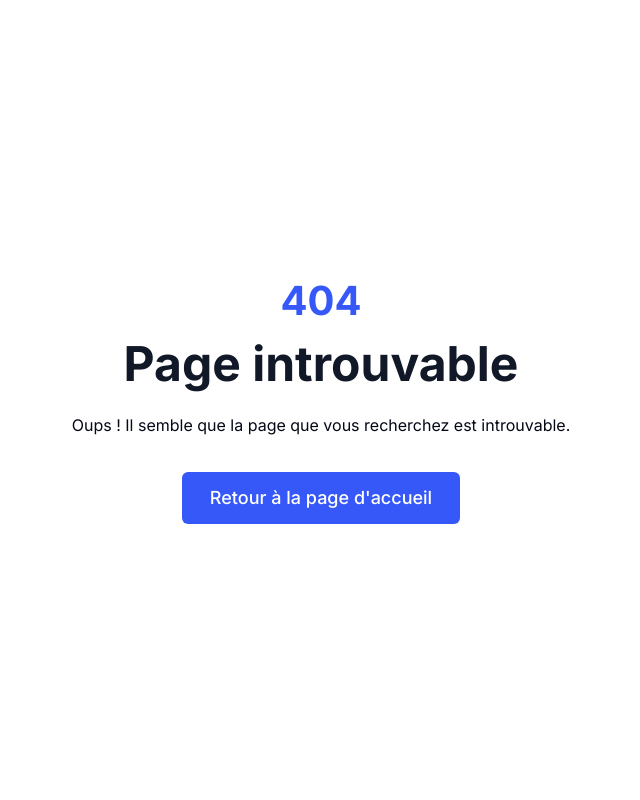
After one commit to llayz46/com.portfolio, a PHP site: page /pages/404error.html in a window 1280 px wide. The commit adds this page. Shown: the whole page, without its empty margins (319-959 px from the left). Run offline with PHP 8.4, Linux system fonts and the light colour scheme.

Commit message:
404 error page

```diff
--- a/assets/css/style.css
+++ b/assets/css/style.css
@@ -83,14 +83,14 @@ html {
   line-height: 2.2rem;
 }
 
-.hero__title {
+.error__title, .hero__title {
   color: #fff;
   font-size: 4.8rem;
   font-weight: 700;
   line-height: 5.8rem;
 }
 
-.contact__container-texts .contact__title, .project__title {
+.error__type, .contact__container-texts .contact__title, .project__title {
   color: #111928;
   font-size: 4rem;
   font-weight: 700;
@@ -109,7 +109,7 @@ html {
   line-height: 2.4rem;
 }
 
-.contact__form-input::placeholder, .contact__form-input, .contact__type-content, .contact__container-texts .contact__description, .project__description {
+.error__content, .contact__form-input::placeholder, .contact__form-input, .contact__type-content, .contact__container-texts .contact__description, .project__description {
   color: #637381;
   font-size: 1.6rem;
   line-height: 2.4rem;
@@ -165,7 +165,7 @@ html {
   transition: all 0.05s ease-out;
 }
 
-.contact__form-button, .hero__button, .project__card-button {
+.error__return, .contact__form-button, .hero__button, .project__card-button {
   transition: all 0.12s ease-out;
 }
 
@@ -332,14 +332,14 @@ html {
   line-height: 2.2rem;
 }
 
-.hero__title {
+.error__title, .hero__title {
   color: #fff;
   font-size: 4.8rem;
   font-weight: 700;
   line-height: 5.8rem;
 }
 
-.contact__container-texts .contact__title, .project__title {
+.error__type, .contact__container-texts .contact__title, .project__title {
   color: #111928;
   font-size: 4rem;
   font-weight: 700;
@@ -358,7 +358,7 @@ html {
   line-height: 2.4rem;
 }
 
-.contact__form-input::placeholder, .contact__form-input, .contact__type-content, .contact__container-texts .contact__description, .project__description {
+.error__content, .contact__form-input::placeholder, .contact__form-input, .contact__type-content, .contact__container-texts .contact__description, .project__description {
   color: #637381;
   font-size: 1.6rem;
   line-height: 2.4rem;
@@ -414,7 +414,7 @@ html {
   transition: all 0.05s ease-out;
 }
 
-.contact__form-button, .hero__button, .project__card-button {
+.error__return, .contact__form-button, .hero__button, .project__card-button {
   transition: all 0.12s ease-out;
 }
 
@@ -561,14 +561,14 @@ html {
   line-height: 2.2rem;
 }
 
-.hero__title {
+.error__title, .hero__title {
   color: #fff;
   font-size: 4.8rem;
   font-weight: 700;
   line-height: 5.8rem;
 }
 
-.contact__container-texts .contact__title, .project__title {
+.error__type, .contact__container-texts .contact__title, .project__title {
   color: #111928;
   font-size: 4rem;
   font-weight: 700;
@@ -587,7 +587,7 @@ html {
   line-height: 2.4rem;
 }
 
-.contact__form-input::placeholder, .contact__form-input, .contact__type-content, .contact__container-texts .contact__description, .project__description {
+.error__content, .contact__form-input::placeholder, .contact__form-input, .contact__type-content, .contact__container-texts .contact__description, .project__description {
   color: #637381;
   font-size: 1.6rem;
   line-height: 2.4rem;
@@ -643,7 +643,7 @@ html {
   transition: all 0.05s ease-out;
 }
 
-.contact__form-button, .hero__button, .project__card-button {
+.error__return, .contact__form-button, .hero__button, .project__card-button {
   transition: all 0.12s ease-out;
 }
 
@@ -792,14 +792,14 @@ html {
   line-height: 2.2rem;
 }
 
-.hero__title {
+.error__title, .hero__title {
   color: #fff;
   font-size: 4.8rem;
   font-weight: 700;
   line-height: 5.8rem;
 }
 
-.project__title, .contact__container-texts .contact__title {
+.error__type, .project__title, .contact__container-texts .contact__title {
   color: #111928;
   font-size: 4rem;
   font-weight: 700;
@@ -818,7 +818,7 @@ html {
   line-height: 2.4rem;
 }
 
-.project__description, .contact__container-texts .contact__description, .contact__type-content, .contact__form-input, .contact__form-input::placeholder {
+.error__content, .project__description, .contact__container-texts .contact__description, .contact__type-content, .contact__form-input, .contact__form-input::placeholder {
   color: #637381;
   font-size: 1.6rem;
   line-height: 2.4rem;
@@ -874,7 +874,7 @@ html {
   transition: all 0.05s ease-out;
 }
 
-.contact__form-button, .hero__button, .project__card-button {
+.error__return, .contact__form-button, .hero__button, .project__card-button {
   transition: all 0.12s ease-out;
 }
 
@@ -1072,14 +1072,14 @@ html {
   line-height: 2.2rem;
 }
 
-.hero__title {
+.error__title, .hero__title {
   color: #fff;
   font-size: 4.8rem;
   font-weight: 700;
   line-height: 5.8rem;
 }
 
-.project__title, .contact__container-texts .contact__title {
+.error__type, .project__title, .contact__container-texts .contact__title {
   color: #111928;
   font-size: 4rem;
   font-weight: 700;
@@ -1098,7 +1098,7 @@ html {
   line-height: 2.4rem;
 }
 
-.project__description, .contact__container-texts .contact__description, .contact__type-content, .contact__form-input, .contact__form-input::placeholder {
+.error__content, .project__description, .contact__container-texts .contact__description, .contact__type-content, .contact__form-input, .contact__form-input::placeholder {
   color: #637381;
   font-size: 1.6rem;
   line-height: 2.4rem;
@@ -1154,7 +1154,7 @@ html {
   transition: all 0.05s ease-out;
 }
 
-.contact__form-button, .hero__button, .project__card-button {
+.error__return, .contact__form-button, .hero__button, .project__card-button {
   transition: all 0.12s ease-out;
 }
 
@@ -1281,4 +1281,223 @@ html {
 .footer__ellipse--bleft {
   bottom: 0;
   left: 0;
+}
+
+.header__container .header__logo, .header__container .header__nav, .header__mode .header__lightmode,
+.header__mode .header__darkmode, .project__card, .project__card-texts, .footer__logo, .footer__phone {
+  display: flex;
+  align-items: center;
+}
+
+.hero, .project__container-texts {
+  display: flex;
+  flex-direction: column;
+  margin-left: auto;
+  margin-right: auto;
+}
+
+.header__container .header__logo-text, .footer__logo-text {
+  font-family: poppins, sans-serif;
+  color: #fff;
+  font-size: 2.6rem;
+  font-weight: 500;
+}
+
+.header__container .header__nav-link {
+  color: #fff;
+  font-size: 1.8rem;
+}
+
+.project__breadcrumb, .contact__container-texts .contact__breadcrumb, .contact__type {
+  color: #3758f9;
+  font-size: 1.8rem;
+  font-weight: 600;
+  line-height: 2.6rem;
+}
+
+.project__card-title {
+  color: #111928;
+  font-size: 2rem;
+  font-weight: 700;
+  line-height: 2.4rem;
+}
+
+.project__card-tech, .footer__phone-number {
+  color: #3758f9;
+  font-size: 1.4rem;
+  font-weight: 500;
+  line-height: 2.2rem;
+}
+
+.hero__title, .error__title {
+  color: #fff;
+  font-size: 4.8rem;
+  font-weight: 700;
+  line-height: 5.8rem;
+}
+
+.project__title, .contact__container-texts .contact__title, .error__type {
+  color: #111928;
+  font-size: 4rem;
+  font-weight: 700;
+  line-height: 4.8rem;
+}
+
+.hero__description, .footer__list-title {
+  color: #fff;
+  font-size: 1.8rem;
+  line-height: 2.6rem;
+}
+
+.contact__form-input::-moz-placeholder {
+  color: #637381;
+  font-size: 1.6rem;
+  line-height: 2.4rem;
+}
+
+.project__description, .contact__container-texts .contact__description, .contact__type-content, .contact__form-input, .contact__form-input::placeholder, .error__content {
+  color: #637381;
+  font-size: 1.6rem;
+  line-height: 2.4rem;
+}
+
+.footer__list-content, .footer__copyright {
+  color: rgba(255, 255, 255, 0.6);
+  font-size: 1.6rem;
+  line-height: 2.4rem;
+}
+
+.hero__button {
+  background-color: #fff;
+  border: 1px solid #fff;
+  color: #3758f9;
+  border-radius: 0.6rem;
+  font-size: 1.8rem;
+  font-weight: 500;
+  line-height: 2.6rem;
+  padding: 1.3rem 2.8rem;
+}
+
+.hero__button:hover, .hero__button:focus {
+  outline: none;
+  background: none;
+  border: 1px solid #fff;
+  color: #fff;
+}
+
+.project__card-button {
+  border: 1px solid #dfe4ea;
+  border-radius: 0.6rem;
+  color: #637381;
+  font-size: 1.6rem;
+  font-weight: 500;
+  line-height: 2.4rem;
+  padding: 1rem 2.8rem;
+}
+
+.project__card-button:hover, .project__card-button:focus {
+  background-color: #3758f9;
+  border: 1px solid #3758f9;
+  color: #fff;
+  outline: none;
+}
+
+.project__card-button:active {
+  border: 1px solid #031361;
+  background-color: #031361;
+}
+
+.footer__list-content, .footer__social-link {
+  transition: all 0.05s ease-out;
+}
+
+.contact__form-button, .error__return, .hero__button, .project__card-button {
+  transition: all 0.12s ease-out;
+}
+
+@keyframes slideFromTop {
+  0% {
+    transform: translateY(-100%);
+    opacity: 0;
+  }
+  100% {
+    transform: translateY(0);
+    opacity: 1;
+  }
+}
+@keyframes slideFromBottom {
+  0% {
+    transform: translateY(100%);
+    opacity: 0;
+  }
+  100% {
+    transform: translateY(0);
+    opacity: 1;
+  }
+}
+@keyframes fadeInLeft {
+  0% {
+    transform: translate3d(-50%, 0, 0);
+    opacity: 0;
+  }
+  100% {
+    transform: translateZ(0);
+    opacity: 1;
+  }
+}
+@keyframes fadeInRight {
+  0% {
+    transform: translate3d(50%, 0, 0);
+    opacity: 0;
+  }
+  100% {
+    transform: translateZ(0);
+    opacity: 1;
+  }
+}
+@keyframes zoomIn {
+  0% {
+    transform: scale3d(0.3, 0.3, 0.3);
+    opacity: 0;
+  }
+  50% {
+    opacity: 1;
+  }
+}
+.error {
+  background-color: #fff;
+  display: flex;
+  flex-direction: column;
+  text-align: center;
+  justify-content: center;
+  align-items: center;
+  height: 100vh;
+}
+.error__type {
+  color: #3758f9;
+  margin-bottom: 1rem;
+  animation: 1s 0s 1 slideFromTop;
+}
+.error__title {
+  color: #111928;
+  margin-bottom: 2rem;
+  animation: 1s 0s 1 fadeInRight;
+}
+.error__content {
+  color: #040817;
+  margin-bottom: 3.5rem;
+  animation: 1s 0s 1 fadeInLeft;
+}
+.error__return {
+  background-color: #3758f9;
+  color: #fff;
+  border-radius: 0.6rem;
+  font-size: 1.8rem;
+  font-weight: 500;
+  line-height: 2.6rem;
+  padding: 1.3rem 2.8rem;
+  animation: 1s 0s 1 slideFromBottom;
+}
+.error__return:hover {
+  background-color: #031361;
 }/*# sourceMappingURL=style.css.map */
--- /dev/null
+++ b/css/sass/components/_404error.sass
@@ -0,0 +1,42 @@
+@use '../tools/_all' as utils
+
+.error
+  background-color: utils.$color-light
+  display: flex
+  flex-direction: column
+  text-align: center
+  justify-content: center
+  align-items: center
+  height: 100vh
+
+  &__type
+    @extend %text-mid-title
+    color: utils.$color-main
+    margin-bottom: 1rem
+    animation: 1s 0s 1 slideFromTop
+
+  &__title
+    @extend %text-big-title
+    color: utils.$color-title
+    margin-bottom: 2rem
+    animation: 1s 0s 1 fadeInRight
+
+  &__content
+    @extend %text-mid-content
+    color: utils.$color-bg-dark
+    margin-bottom: 3.5rem
+    animation: 1s 0s 1 fadeInLeft
+
+  &__return
+    background-color: utils.$color-main
+    color: utils.$color-light
+    border-radius: 0.6rem
+    font-size: 1.8rem
+    font-weight: 500
+    line-height: 2.6rem
+    padding: 1.3rem 2.8rem
+    @extend %transition-button
+    animation: 1s 0s 1 slideFromBottom
+
+    &:hover
+      background-color: darken(utils.$color-main, 40%)
--- a/css/style.sass
+++ b/css/style.sass
@@ -11,3 +11,4 @@
 @import 'sass/components/project'
 @import 'sass/components/contact'
 @import 'sass/components/footer'
+@import 'sass/components/404error'
--- /dev/null
+++ b/pages/404error.html
@@ -0,0 +1,23 @@
+<!DOCTYPE html>
+<html lang="fr-FR">
+<head>
+  <meta charset="UTF-8">
+  <meta name="viewport" content="width=device-width, initial-scale=1.0">
+  <title>Page introuvable</title>
+  <link rel="stylesheet" href="../assets/css/style.css">
+  <link rel="shortcut icon" href="../assets/icons/L.svg" type="image/x-icon" />
+  <link rel="preconnect" href="https://fonts.googleapis.com" />
+  <link rel="preconnect" href="https://fonts.gstatic.com" crossorigin />
+  <link
+      href="https://fonts.googleapis.com/css2?family=Inter:wght@300;400;500;600;700&display=swap"
+      rel="stylesheet"
+  />
+</head>
+
+<body class="error">
+  <h3 class="error__type">404</h3>
+  <h1 class="error__title">Page introuvable</h1>
+  <p class="error__content">Oups ! Il semble que la page que vous recherchez est introuvable.</p>
+  <a class="error__return" href="../index.html">Retour à la page d'accueil</a>
+</body>
+</html>
```
Also changed, not shown: 1 other file.
